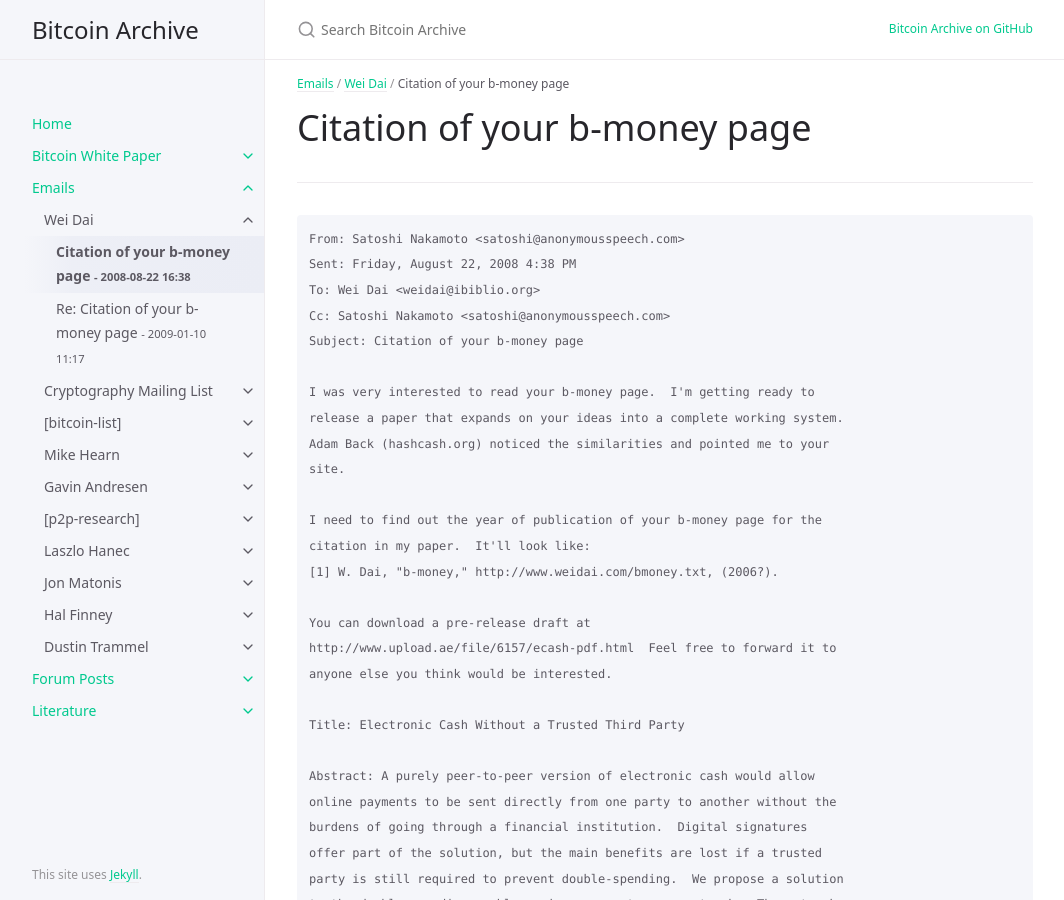
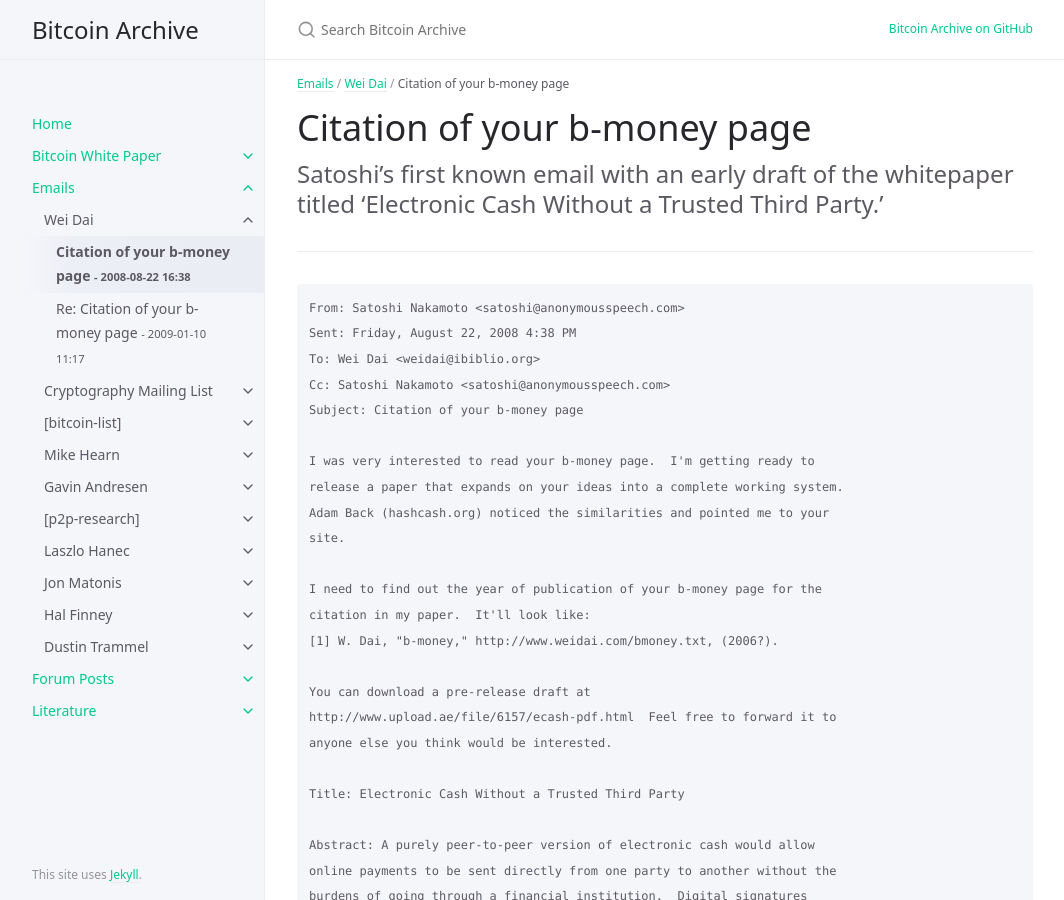
Before and after one commit to wakgill/bitcoin-archive, a Jekyll site: the page built from docs/emails/wei-dai/1.md, in a window 1280 px wide and 900 px high. Shown: the whole window, without its empty margins (107-1171 px from the left). Built offline with Jekyll 4.4.1, drawn with Linux system fonts in a browser that asks for light colours.

Commit message:
Update 1.md

```diff
--- a/docs/emails/wei-dai/1.md
+++ b/docs/emails/wei-dai/1.md
@@ -8,6 +8,9 @@ date: 2008-08-22 16:38
 ---
 
 # Citation of your b-money page
+
+Satoshi's first known email with an early draft of the whitepaper titled 'Electronic Cash Without a Trusted Third Party.'
+{: .fs-6 .fw-300 }
 
 ---
 
```
